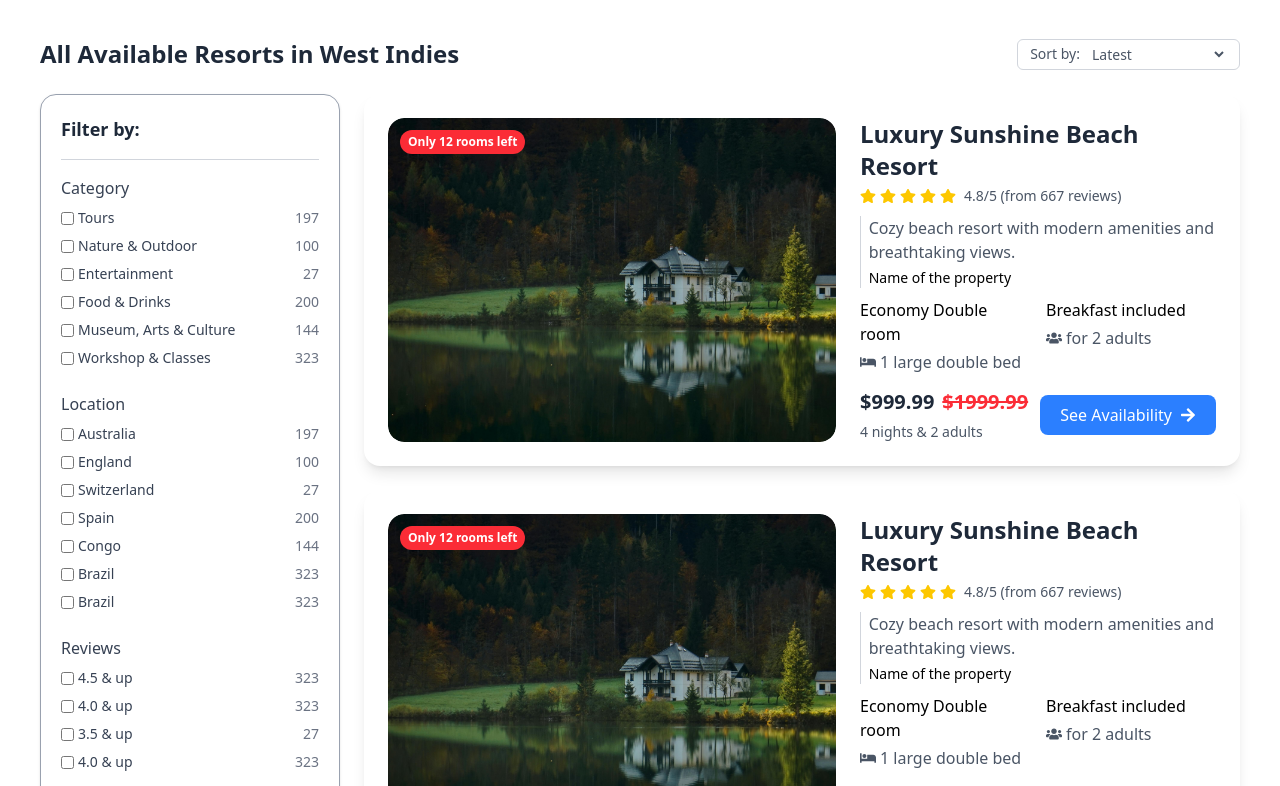
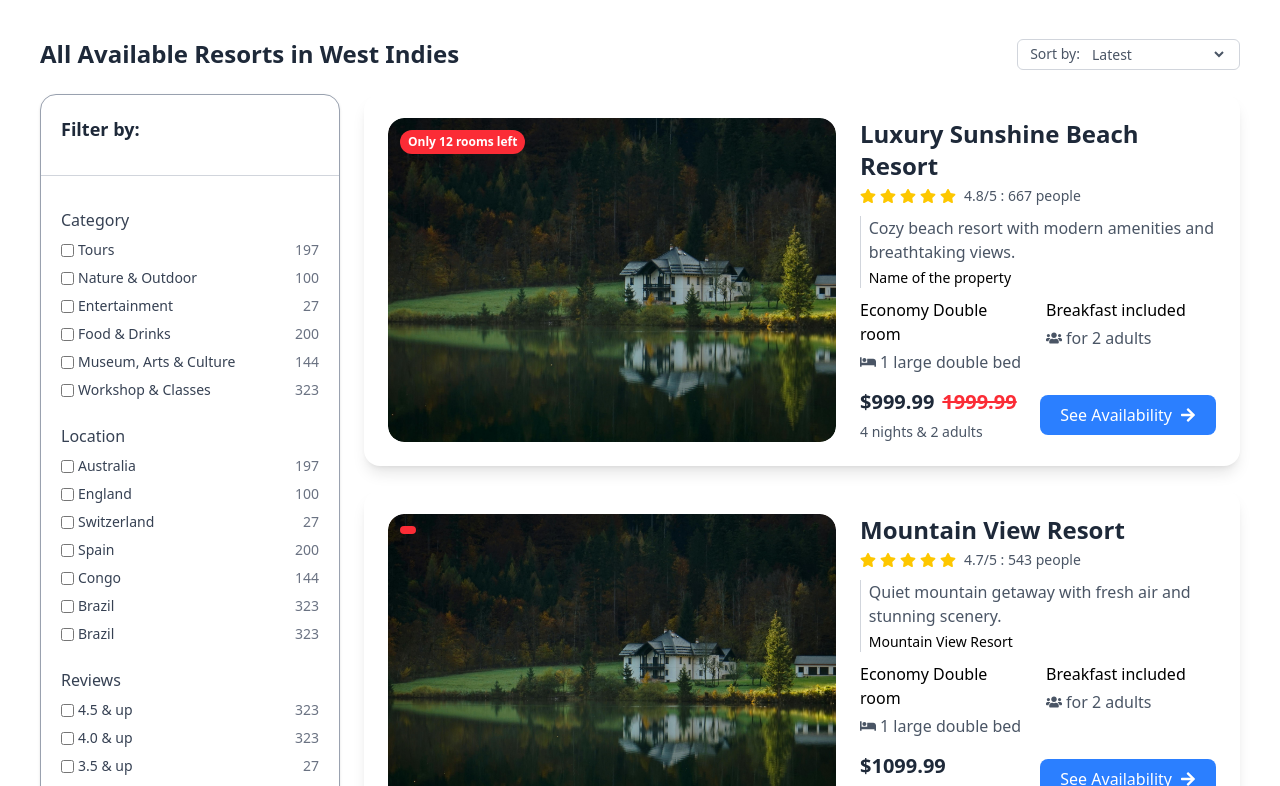
Before and after one commit to RIO-T-PRO/my-travel, a Next.js app: page / in a window 1280 px wide. Shown: the part 674-1460 px from the top of the page. Built offline with nearby package versions, Linux system fonts and the light colour scheme.

Commit message:
ft(card ) I'v worked on the card

```diff
--- a/src/app/page.tsx
+++ b/src/app/page.tsx
@@ -1,5 +1,5 @@
-import HeroSection from "@/component/hero-section";
-import Main from "@/component/main";
+import HeroSection from "@/component/home/hero-section";
+import Main from "@/component/home/main";
 
 export default function Home() {
   return (
--- a/src/component/card-filter.tsx
+++ b/src/component/card/card-filter.tsx
@@ -1,18 +1,17 @@
 import Link from "next/link";
-import React from "react";
 
 const CardFilter = () => {
   return (
-    <div className="rounded-2xl border border-gray-400 bg-white shadow-sm p-5">
+    <div className="rounded-2xl border border-gray-400 bg-white shadow-sm ">
       {/* Filter by header */}
-      <div className="flex flex-col gap-5">
+      <div className="flex flex-col gap-5 p-5">
         <span className="text-lg font-semibold text-gray-800">Filter by:</span>
       </div>
 
       {/* Divider after Filter by */}
-      <div className="w-full border-b border-gray-300 my-4"></div>
+      <div className="w-full border-b border-gray-300 my-3"></div>
 
-      <div className="flex flex-col gap-6">
+      <div className="flex flex-col gap-6 p-5">
         {/* Category Section */}
         <div>
           <span className="text-base font-medium text-gray-700">Category</span>
--- a/src/component/card-travel.tsx
+++ b/src/component/card/card-travel.tsx
@@ -1,18 +1,23 @@
+import { FaBed, FaUsers, FaStar, FaArrowRight } from "react-icons/fa";
+import { TravelProduct } from "@/data/villa";
 import React from "react";
-import { FaBed, FaUsers, FaStar, FaArrowRight } from "react-icons/fa";
 
-const CardTravel = () => {
+interface TravelProductProps {
+  product: TravelProduct;
+}
+
+const CardTravel: React.FC<TravelProductProps> = ({ product }) => {
   return (
     <div className="bg-white rounded-2xl shadow-lg overflow-hidden flex flex-col md:flex-row gap-6 px-6 py-6">
       {/* Image Section */}
       <div className="max-w-md relative rounded-2xl overflow-hidden">
         <img
-          src="/images/travelone.jpg"
+          src={product.image}
           className="w-full h-64 md:h-full object-cover rounded-2xl"
-          alt="Luxury Sunshine Beach Resort"
+          alt={product.title}
         />
         <span className="absolute top-3 left-3 bg-red-500 text-white text-xs font-semibold px-2 py-1 rounded-xl">
-          Only 12 rooms left
+          {product.label}
         </span>
       </div>
 
@@ -20,9 +25,7 @@ const CardTravel = () => {
       <div className="flex-1 flex flex-col gap-2.5">
         {/* Title and Rating */}
         <div>
-          <h3 className="text-2xl font-bold text-gray-800">
-            Luxury Sunshine Beach Resort
-          </h3>
+          <h3 className="text-2xl font-bold text-gray-800">{product.title}</h3>
           <div className="flex items-center gap-2 mt-1">
             <span className="flex gap-1 text-yellow-400">
               <FaStar />
@@ -32,7 +35,7 @@ const CardTravel = () => {
               <FaStar />
             </span>
             <span className="text-gray-600 text-sm">
-              4.8/5 (from 667 reviews)
+              {product.rating} : {product.reviews} people
             </span>
           </div>
         </div>
@@ -42,25 +45,26 @@ const CardTravel = () => {
           <div className="w-px bg-gray-300"></div>
           <div className="flex flex-col gap-1">
             <p className="text-gray-600 text-base line-clamp-2">
-              Cozy beach resort with modern amenities and breathtaking views.
+              {product.description}
             </p>
-            <span className="text-sm font-medium">Name of the property</span>
+            <span className="text-sm font-medium">{product.propertyName}</span>
           </div>
         </div>
 
         {/* Room Details */}
         <div className="grid grid-cols-2 gap-4">
           <div className="flex flex-col gap-1">
-            <span className="font-medium">Economy Double room</span>
+            <span className="font-medium">{product.roomType}</span>
             <div className="text-gray-600 flex items-center gap-1">
-              <FaBed />1 large double bed
+              <FaBed />
+              {product.bedInfo}
             </div>
           </div>
           <div className="flex flex-col gap-1">
-            <span className="font-medium">Breakfast included</span>
+            <span className="font-medium">{product.breakfast}</span>
             <div className="text-gray-600 flex items-center gap-1">
               <FaUsers />
-              for 2 adults
+              {product.guests}
             </div>
           </div>
         </div>
@@ -70,10 +74,12 @@ const CardTravel = () => {
           {/* Price & Details */}
           <div className="flex flex-col gap-1.5">
             <div className="flex gap-2 text-gray-800 text-xl font-semibold">
-              <span>$999.99</span>
-              <span className="line-through text-red-500">$1999.99</span>
+              <span>${product.currentPrice}</span>
+              <span className="line-through text-red-500">
+                {product.discount}
+              </span>
             </div>
-            <span className="text-gray-600 text-sm">4 nights & 2 adults</span>
+            <span className="text-gray-600 text-sm">{product.stayInfo}</span>
           </div>
 
           {/* Button */}
--- a/src/component/main.tsx
+++ b/src/component/home/main.tsx
@@ -1,5 +1,6 @@
-import CardFilter from "./card-filter";
-import CardTravel from "./card-travel";
+import CardFilter from "../card/card-filter";
+import CardTravel from "../card/card-travel";
+import { TravelProduct, travelProducts } from "@/data/villa";
 
 const Main = () => {
   return (
@@ -29,9 +30,9 @@ const Main = () => {
 
         {/* Cards Column */}
         <div className="flex-1 flex flex-col gap-6">
-          <CardTravel />
-          <CardTravel />
-          <CardTravel />
+          {travelProducts.map((villa, index) => (
+            <CardTravel key={index} product={villa} />
+          ))}
         </div>
       </div>
 
--- /dev/null
+++ b/src/data/villa.ts
@@ -0,0 +1,78 @@
+export interface TravelProduct {
+  id: number;
+  title: string;
+  image: string;
+  label?: string;
+  rating: string;
+  reviews: number;
+  description: string;
+  propertyName: string;
+  roomType: string;
+  bedInfo: string;
+  breakfast: string;
+  guests: string;
+  currentPrice: number;
+  discount?: number;
+  stayInfo: string;
+  buttonText: string;
+  category: string;
+}
+
+export const travelProducts: TravelProduct[] = [
+  {
+    id: 1,
+    title: "Luxury Sunshine Beach Resort",
+    image: "/images/travelone.jpg",
+    label: "Only 12 rooms left",
+    rating: "4.8/5",
+    reviews: 667,
+    description:
+      "Cozy beach resort with modern amenities and breathtaking views.",
+    propertyName: "Name of the property",
+    roomType: "Economy Double room",
+    bedInfo: "1 large double bed",
+    breakfast: "Breakfast included",
+    guests: "for 2 adults",
+    currentPrice: 999.99,
+    discount: 1999.99,
+    stayInfo: "4 nights & 2 adults",
+    buttonText: "See Availability",
+    category: "Resorts",
+  },
+  {
+    id: 2,
+    title: "Mountain View Resort",
+    image: "/images/travelone.jpg",
+    rating: "4.7/5",
+    reviews: 543,
+    description: "Quiet mountain getaway with fresh air and stunning scenery.",
+    propertyName: "Mountain View Resort",
+    roomType: "Economy Double room",
+    bedInfo: "1 large double bed",
+    breakfast: "Breakfast included",
+    guests: "for 2 adults",
+    currentPrice: 1099.99,
+    stayInfo: "4 nights & 2 adults",
+    buttonText: "See Availability",
+    category: "Resorts",
+  },
+  {
+    id: 3,
+    title: "Ocean Breeze Hotel",
+    image: "/images/travelone.jpg",
+    label: "Only 12 rooms left",
+    rating: "4.9/5",
+    reviews: 720,
+    description: "Modern hotel with ocean views and premium facilities.",
+    propertyName: "Ocean Breeze Hotel",
+    roomType: "Economy Double room",
+    bedInfo: "1 large double bed",
+    breakfast: "Breakfast included",
+    guests: "for 2 adults",
+    currentPrice: 1049.99,
+    discount: 1899.99,
+    stayInfo: "4 nights & 2 adults",
+    buttonText: "See Availability",
+    category: "Hotels",
+  },
+];
```
Also changed, not shown: src/component/home/hero-section.tsx (renamed from src/component/hero-section.tsx).
